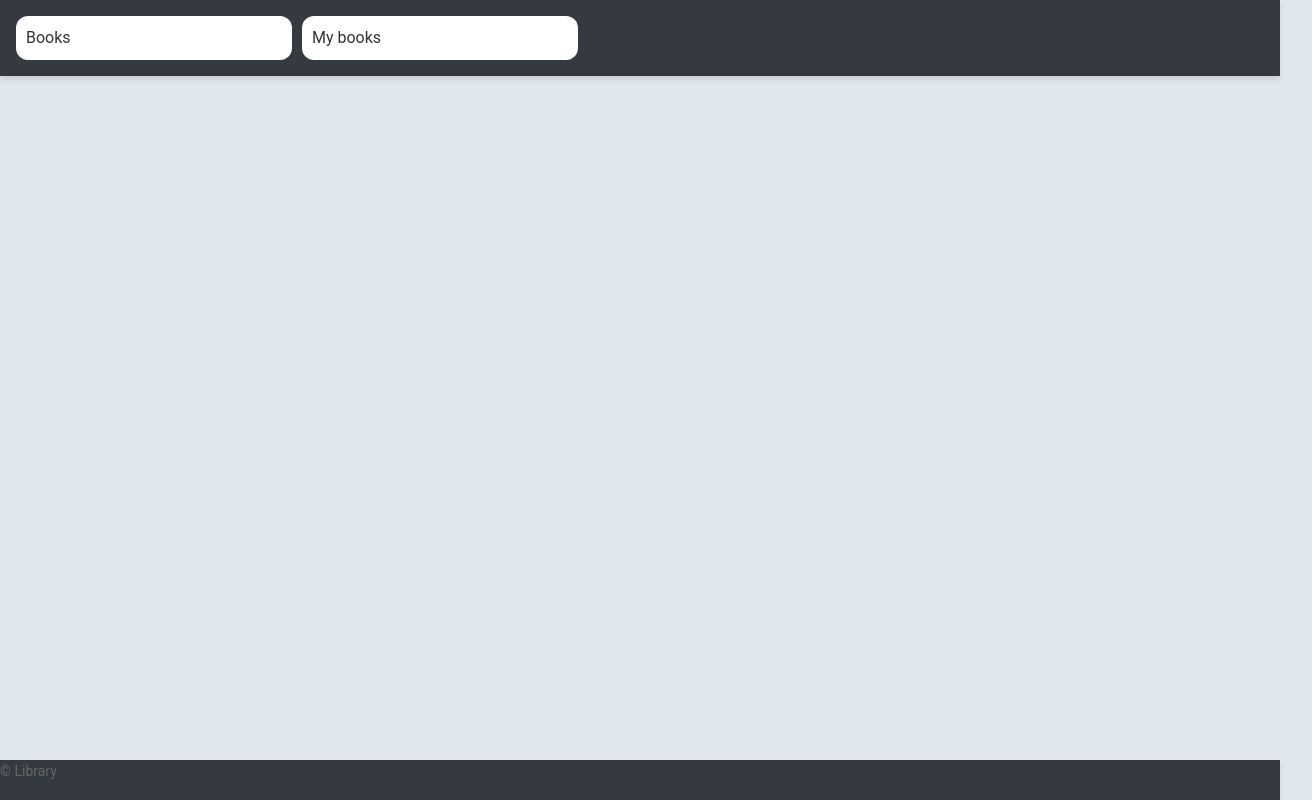
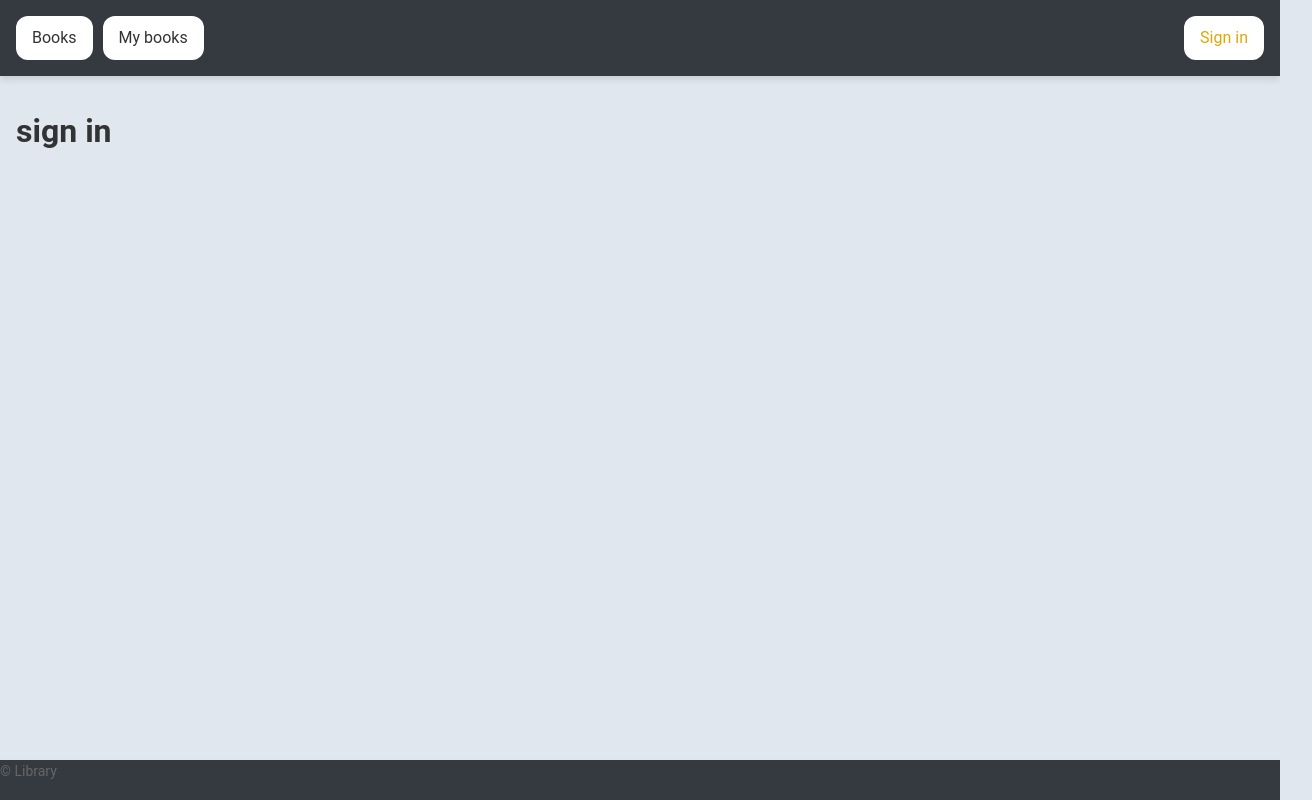
Before and after one commit to A1exRuf/Library_Web, a React (Vite) app in the folder react-app/: page /signin in a window 1280 px wide. Shown: the whole page, 1312 px wide, since content can reach past the window. Built offline with nearby package versions, Linux system fonts and the light colour scheme; the HTML template or start-up script is replaced by a standard one.

Commit message:
Small CSS changes, Sign in page added

```diff
--- a/react-app/src/App.css
+++ b/react-app/src/App.css
@@ -9,8 +9,9 @@ body {
 
 header, footer, .app-wrapper-content {
   max-width: 1400px;
+  margin: 0 auto;
+  box-sizing: border-box;
   width: 100%;
-  margin: 0 auto;
 }
 
 .app-wrapper {
@@ -26,12 +27,7 @@ header, footer, .app-wrapper-content {
     "f"
 }
 
-@media only screen and (max-width: 1400px) {
-  .app-wrapper-content {
-    margin-inline: 16px;
-  }
-}
-
 .app-wrapper-content {
   grid-area: c;
+  padding-inline: 16px;
 }
--- a/react-app/src/App.tsx
+++ b/react-app/src/App.tsx
@@ -5,6 +5,7 @@ import { BrowserRouter, Route, Routes } from "react-router-dom";
 import MyBooksPage from "./components/MyBooksPage/MyBooksPage";
 import BooksPage from "./components/BooksPage/BooksPage";
 import BookPage from "./components/BookPage/BookPage";
+import SignInPage from "./components/SignInPage/SignInPage";
 
 function App() {
   return (
@@ -18,6 +19,7 @@ function App() {
             <Route path="/books" element={<BooksPage />} />
             <Route path="/mybooks" element={<MyBooksPage />} />
             <Route path="/books/:id" element={<BookPage />} />
+            <Route path="/signin" element={<SignInPage />} />
           </Routes>
         </div>
         <div className="footer-content">
--- a/react-app/src/components/BooksPage/BookPage.module.css
+++ b/react-app/src/components/BooksPage/BookPage.module.css
@@ -1,7 +1,7 @@
 .container {
     display: grid;
-    grid-template-rows: auto 1fr;
     grid-template-columns: auto 1fr;
+    grid-template-rows: auto 1fr auto;
     gap: 10px;
 }
 
@@ -12,7 +12,7 @@
 
 .container>:nth-child(2) {
     grid-column: 1;
-    grid-row: 2;
+    grid-row: 2 / 4;
 }
 
 .content {
--- a/react-app/src/components/BooksPage/PaginationControls/PaginationControls.module.css
+++ b/react-app/src/components/BooksPage/PaginationControls/PaginationControls.module.css
@@ -1,5 +1,6 @@
 .container {
     grid-column: 2;
+    grid-row: 3;
 }
 
 .previous_btn, .page_btn, .next_btn {
--- a/react-app/src/components/Header/Header.module.css
+++ b/react-app/src/components/Header/Header.module.css
@@ -5,10 +5,9 @@
     gap: 10px;
 }
 
-.item {
+.item, .signIn {
     background-color: #fff;
-    width: 20%;
-    padding: 10px;
+    padding: 10px 16px 10px 16px;
     display: flex;
     align-items: center;
     justify-content: left;
@@ -16,10 +15,14 @@
     transition: background-color 0.3s ease, transform 0.2s ease;
 }
 
-.item a {
+.signIn {
+    margin-left: auto;
+}
+
+.item a, .signIn a {
     color: #333;
 }
 
-.item a.active {
+.item a.active, .signIn a.active {
     color: #e0a806;
 }
--- a/react-app/src/components/Header/Header.tsx
+++ b/react-app/src/components/Header/Header.tsx
@@ -20,6 +20,14 @@ function Header() {
           My books
         </NavLink>
       </div>
+      <div className={s.signIn}>
+        <NavLink
+          to="/signin"
+          className={(navData) => (navData.isActive ? s.active : "")}
+        >
+          Sign in
+        </NavLink>
+      </div>
     </header>
   );
 }
--- /dev/null
+++ b/react-app/src/components/SignInPage/SignInPage.tsx
@@ -0,0 +1,9 @@
+function SignInPage() {
+  return (
+    <div>
+      <h1>sign in</h1>
+    </div>
+  );
+}
+
+export default SignInPage;
--- a/react-app/src/state/book/bookListSlice.ts
+++ b/react-app/src/state/book/bookListSlice.ts
@@ -47,7 +47,7 @@ export const fetchBooks = createAsyncThunk('books/fetchBooks', async (
         params.append('showUnavailable', 'true');
     }
 
-    params.append('pageSize', '2');
+    params.append('pageSize', '10');
 
     const response = await apiClient
         .get(`books/books?${params.toString()}`)
```
Also changed, not shown: react-app/src/components/SignInPage/SignInPage.module.css (added).
